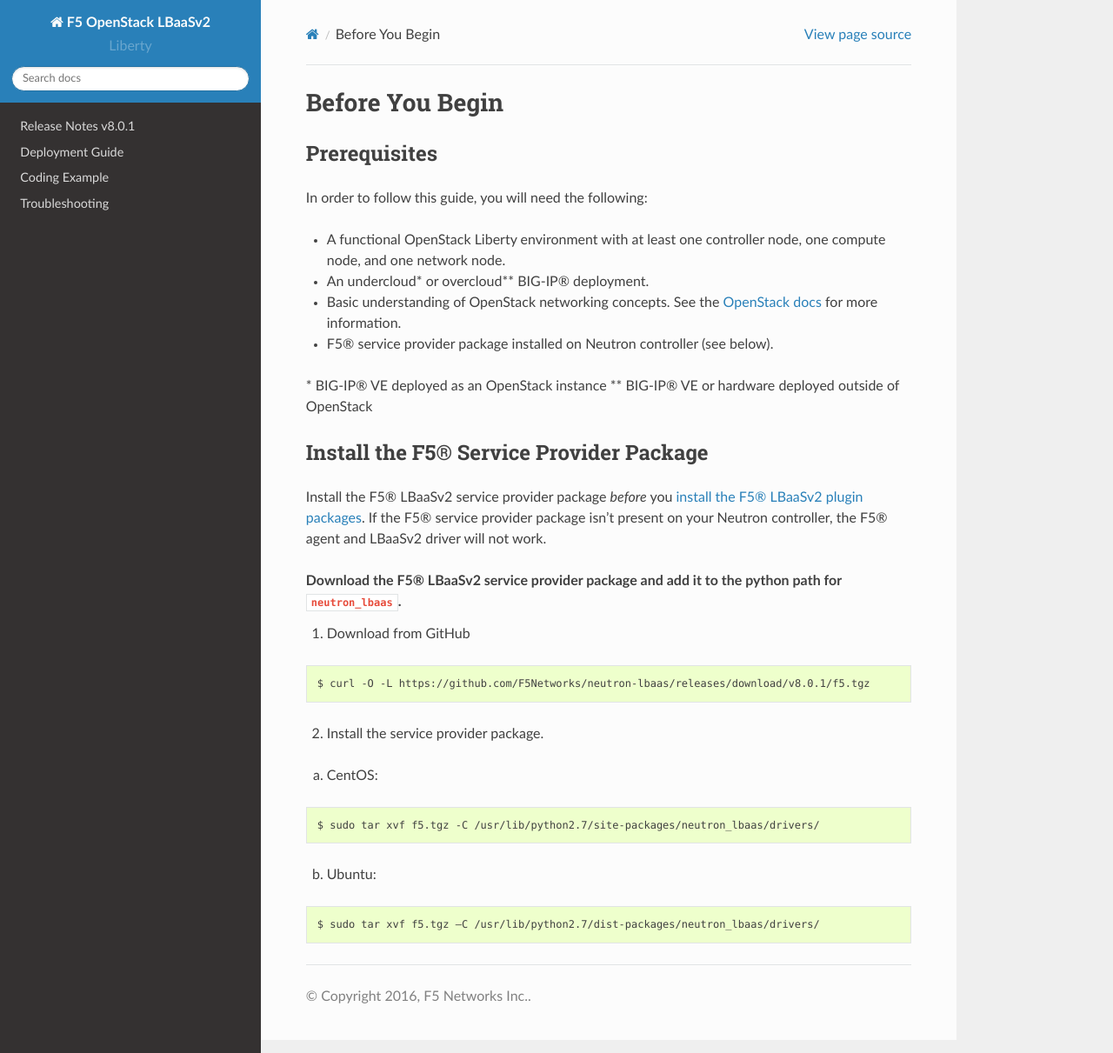
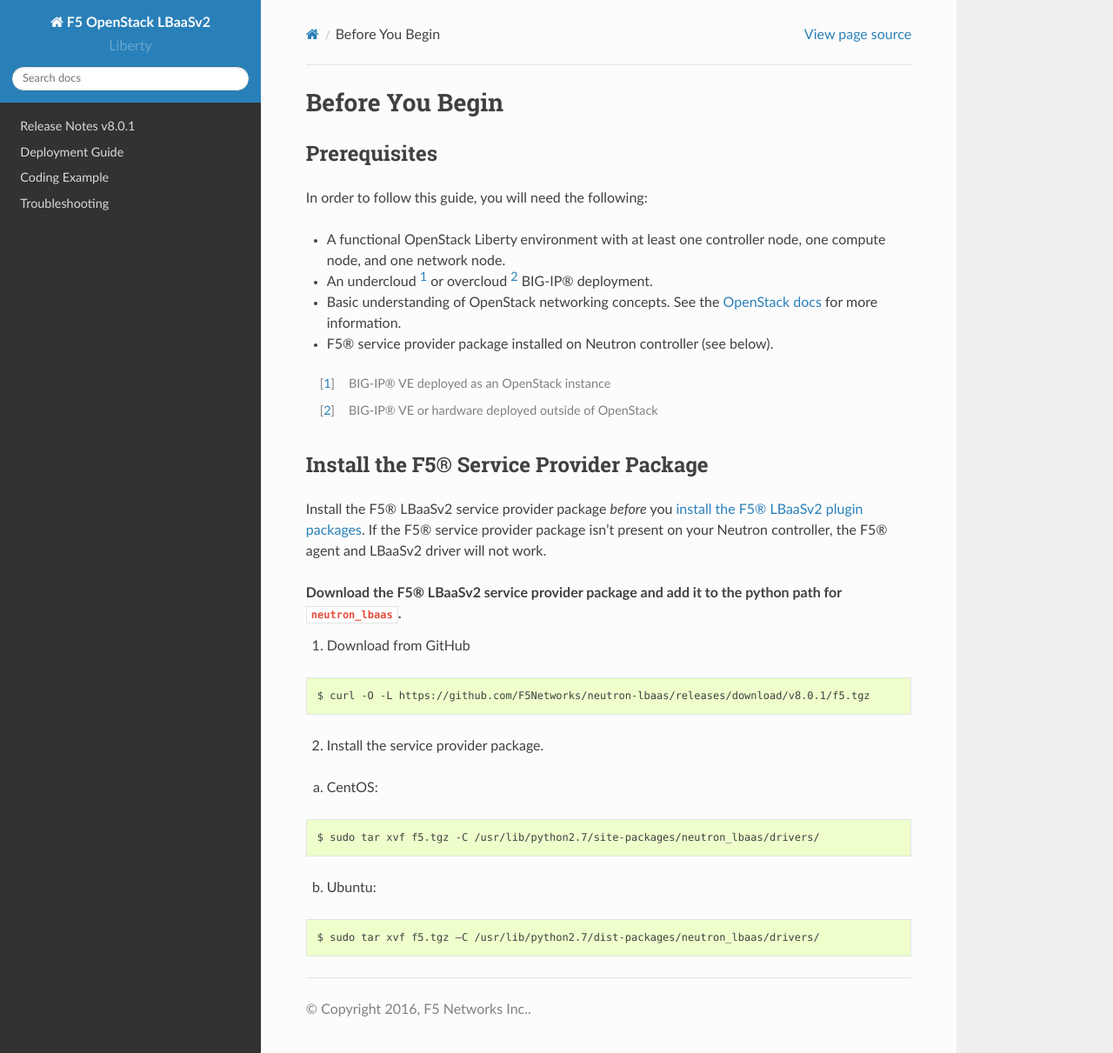
Before and after one commit to jputrino/f5-openstack-lbaasv2, a Sphinx documentation site: the page built from docs/includes/topic_before-you-begin.rst, in a window 1280 px wide and 1211 px high. Shown: the whole window at 87% size. Built offline with Sphinx 7.4.7 and the Read the Docs theme 2.0.0, drawn with Linux system fonts in a browser that asks for light colours; part of the change alters nothing that is shown.

```diff
--- a/docs/includes/topic_before-you-begin.rst
+++ b/docs/includes/topic_before-you-begin.rst
@@ -9,12 +9,13 @@ Prerequisites
 In order to follow this guide, you will need the following:
 
 * A functional OpenStack |openstack| environment with at least one controller node, one compute node, and one network node.
-* An undercloud\* or overcloud\** BIG-IP® deployment.
+* An undercloud [#f1]_ or overcloud [#f2]_ BIG-IP® deployment.
 * Basic understanding of OpenStack networking concepts. See the `OpenStack docs <http://docs.openstack.org/liberty/>`_ for more information.
 * F5® service provider package installed on Neutron controller (see below).
 
-\* BIG-IP® VE deployed as an OpenStack instance
-\** BIG-IP® VE or hardware deployed outside of OpenStack
+
+.. [#f1] BIG-IP® VE deployed as an OpenStack instance
+.. [#f2] BIG-IP® VE or hardware deployed outside of OpenStack
 
 
 Install the F5® Service Provider Package
```
